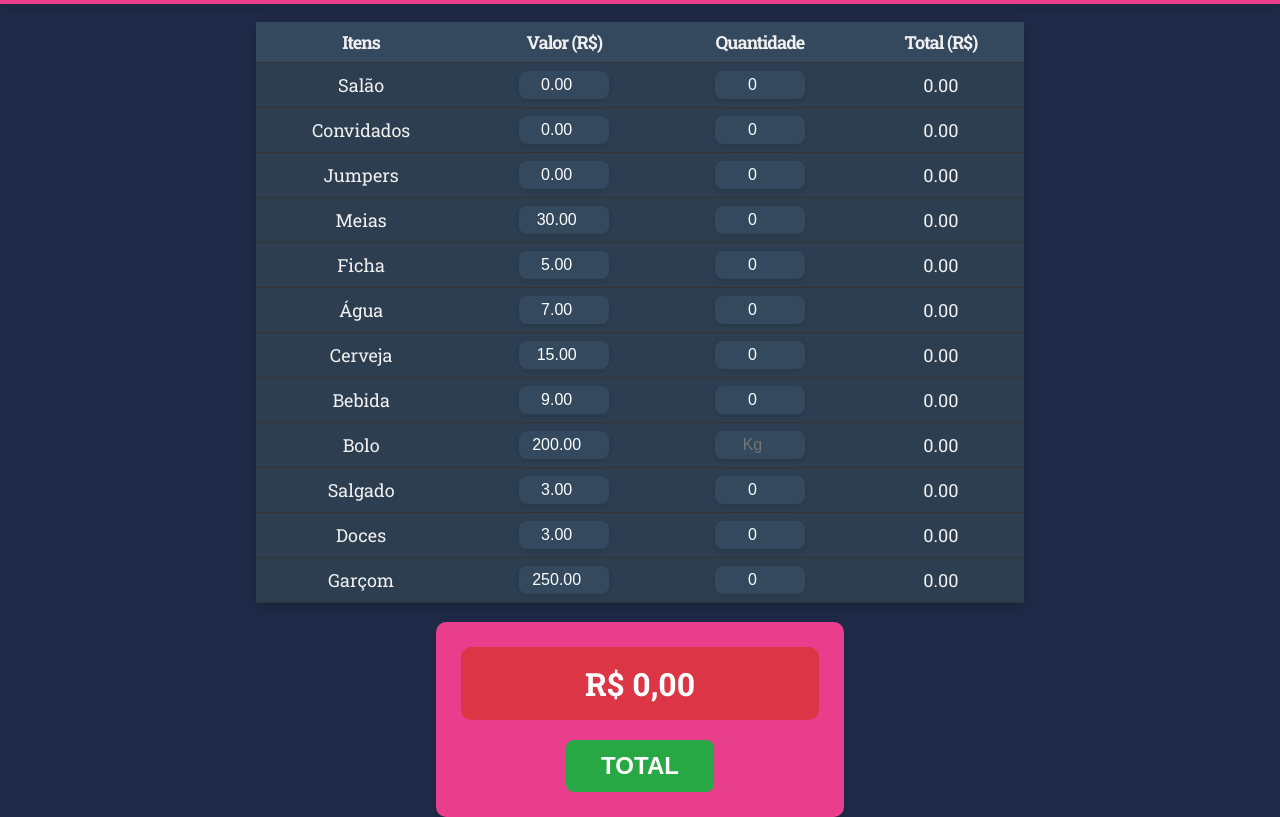
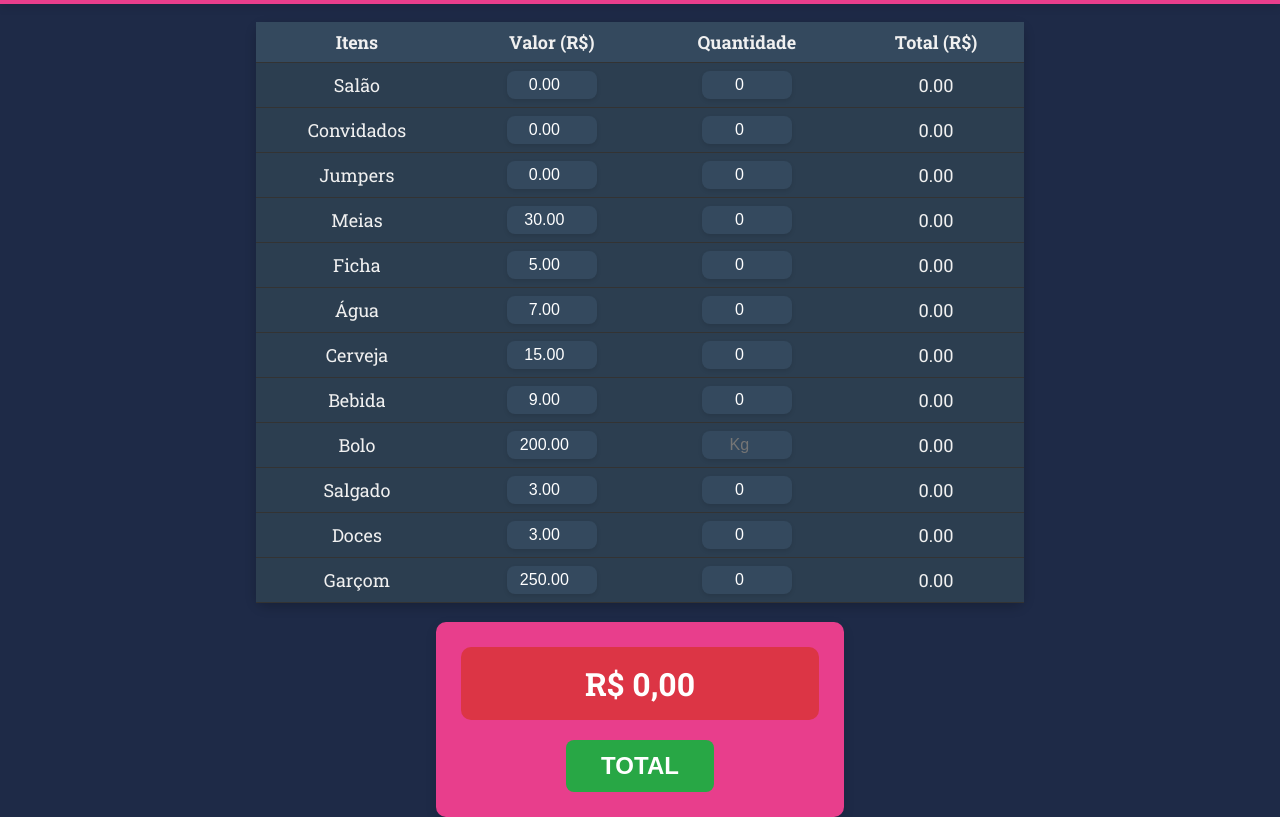
Before and after one commit to Jhonata7/Gerenciador-de-tabela, a plain HTML site: page index.html in a window 1280 px wide. Shown: the part 78-895 px from the top of the page. Drawn offline with Linux system fonts and the light colour scheme.

Commit message:
Atualizar o index.html

```diff
--- a/index.html
+++ b/index.html
@@ -62,7 +62,7 @@
     th {
       background-color: #34495e;
       font-weight: bold;
-      letter-spacing: -1px;
+      letter-spacing: 0px;
     }
 
     td {
```
